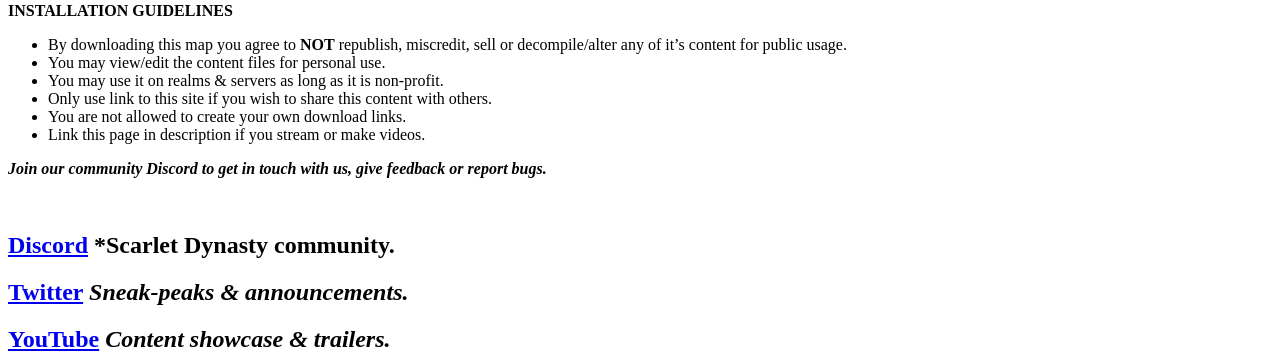
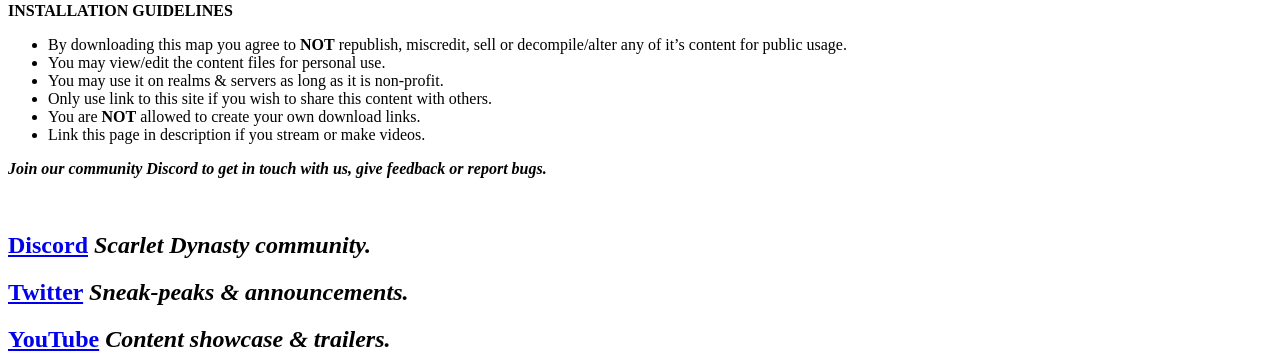
Before and after one commit to Scarlet-Dynasty/scarlet-dynasty.github.io, a Jekyll site: the page built from maps/uno.md, in a window 1280 px wide and 900 px high, scrolled down 6658 px. Shown: the part 457-810 px from the top of the window. Built offline with Jekyll 4.4.1, drawn with Linux system fonts in a browser that asks for light colours.

Commit message:
Update uno.md

```diff
--- a/maps/uno.md
+++ b/maps/uno.md
@@ -203,14 +203,14 @@ Join our community Discord to become a part of the Beta Play Tester program!
 - You may view/edit the content files for personal use.
 - You may use it on realms & servers as long as it is non-profit.
 - Only use link to this site if you wish to share this content with others.
-- You are not allowed to create your own download links.
+- You are **NOT** allowed to create your own download links.
 - Link this page in description if you stream or make videos.
 
 ***Join our community Discord to get in touch with us, give feedback or report bugs.***
 
 <br>
 
-## [Discord](https://discord.gg/SaQbuBUuuw) *Scarlet Dynasty community.
+## [Discord](https://discord.gg/SaQbuBUuuw) *Scarlet Dynasty community.*
 ## **[Twitter](https://twitter.com/ScarletDynasty)** *Sneak-peaks & announcements.*
 ## **[YouTube](https://www.youtube.com/channel/UCFZVpNDfKGdoArxYMBle4Hw)** *Content showcase & trailers.*
 
```
